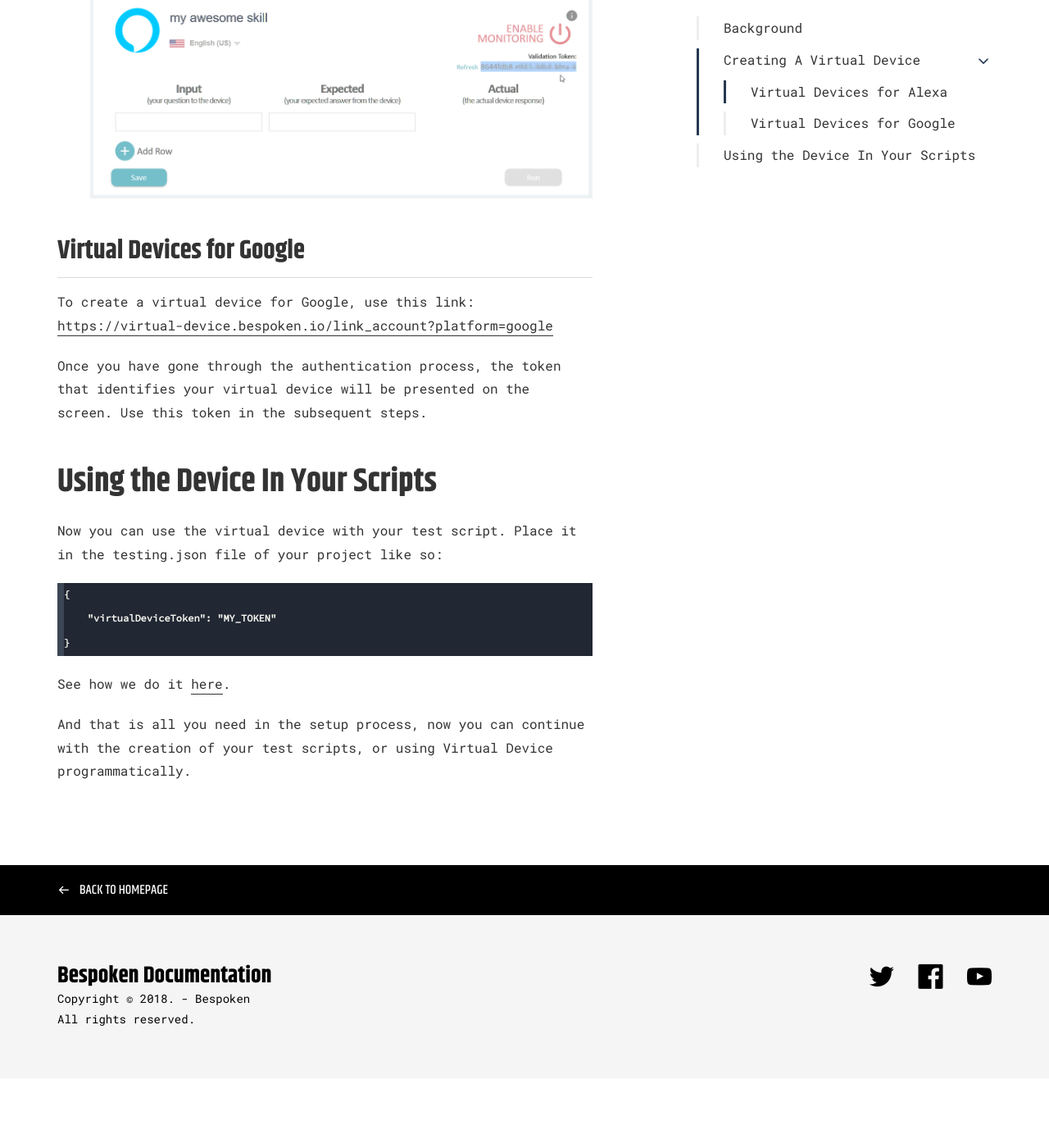
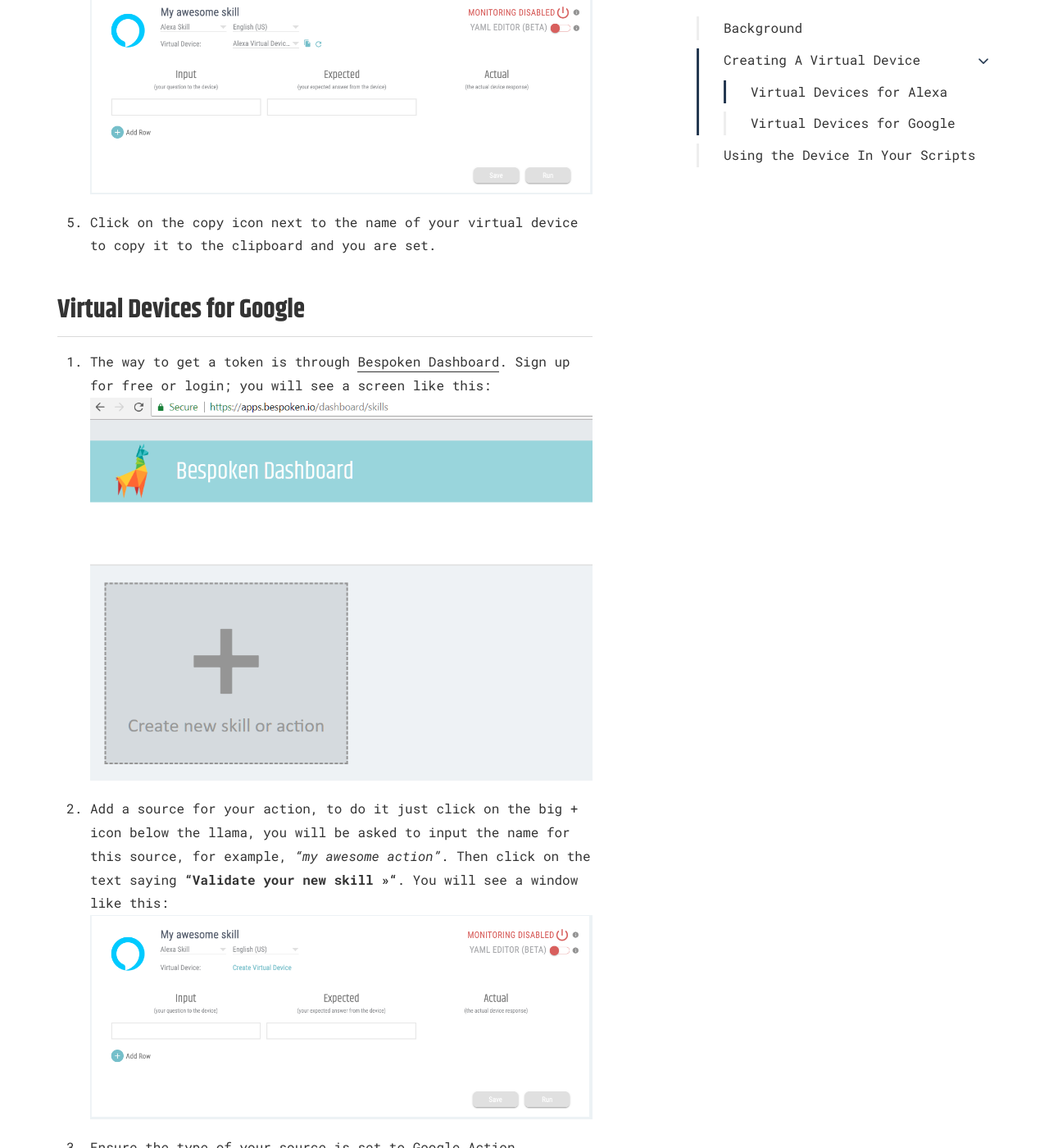
Before and after one commit to bespoken/bespoken-docs, a Jekyll site: the page built from end-to-end/setup.md, in a window 1280 px wide and 1400 px high, scrolled down 2386 px. Shown: the whole window at 82% size. Built offline with Jekyll 4.4.1, drawn with Linux system fonts in a browser that asks for light colours; some web fonts are replaced; before the commit the page ends 3701 px from its top, so only the background shows below that; some of the changed text lies outside the part shown.

Commit message:
Update virtual devive token setup page

```diff
--- a/end-to-end/setup.md
+++ b/end-to-end/setup.md
@@ -25,17 +25,31 @@
 2. Add a source for your skill, to do it just click on the big + icon below the llama, you will be asked to input the name for this source, for example, *"my awesome skill"*. Then click on the text saying **"Validate your new skill >>"**. You will see a window like this:
 ![A skill source inside Bespoken Dashboard](../assets/source.png "New source added")
 
-3. Click on the **"Get validation token"** link, you will see an Amazon window where you have to log in:
+3. Click on the **"Create Virtual Device"** link, you will see an Amazon window where you have to log in:
 ![Window to log in with Amazon](../assets/amazonLogin.png "Giving permissions to Virtual Device")
 
-4. After providing your credentials you will return to Bespoken dashboard and the **"Validation Token"** will be retrieved automatically:
+4. After providing your credentials you will return to Bespoken dashboard and the **"Virtual Device Token"** will be retrieved automatically:
 ![Skill source with token retrieved](../assets/sourceWithToken.png "Token is retrieved automatically")
 
+5. Click on the copy icon next to the name of your virtual device to copy it to the clipboard and you are set.
+
 ## Virtual Devices for Google
-To create a virtual device for Google, use this link:
-[https://virtual-device.bespoken.io/link_account?platform=google](https://virtual-device.bespoken.io/link_account?platform=google)
+1. The way to get a token is through [Bespoken Dashboard](https://apps.bespoken.io/dashboard). Sign up for free or login; you will see a screen like this:
+![Bespoken Dashboard](../assets/dashboard.png "Bespoken Dashboard")
 
-Once you have gone through the authentication process, the token that identifies your virtual device will be presented on the screen. Use this token in the subsequent steps.
+2. Add a source for your action, to do it just click on the big + icon below the llama, you will be asked to input the name for this source, for example, *"my awesome action"*. Then click on the text saying **"Validate your new skill >>"**. You will see a window like this:
+![An action source inside Bespoken Dashboard](../assets/source.png "New source added")
+
+3. Ensure the type of your source is set to Google Action.
+![An action source with the correct type](../assets/sourceAction.png "Type action selected")
+
+4. Click on the **"Create Virtual Device"** link, after you login or select your account, you will see a Google window where you have to allow Bespoken to access to your Google Account:
+![Window to allow permissions in Google](../assets/googlePermissions.png "Giving permissions to Virtual Device")
+
+5. After allowing access to Bespoken you will return to Bespoken dashboard and the **"Virtual Device Token"** will be retrieved automatically:
+![Action source with token retrieved](../assets/sourceForGoogleWithToken.png "Token is retrieved automatically")
+
+6. Click on the copy icon next to the name of your virtual device to copy it to the clipboard and you are set.
 
 # Using the Device In Your Scripts
 Now you can use the virtual device with your test script. Place it in the testing.json file of your project like so:
```
Also changed, not shown: end-to-end/assets/googlePermissions.png (added), end-to-end/assets/source.png, end-to-end/assets/sourceAction.png (added), end-to-end/assets/sourceForGoogleWithToken.png (added), end-to-end/assets/sourceWithToken.png.
